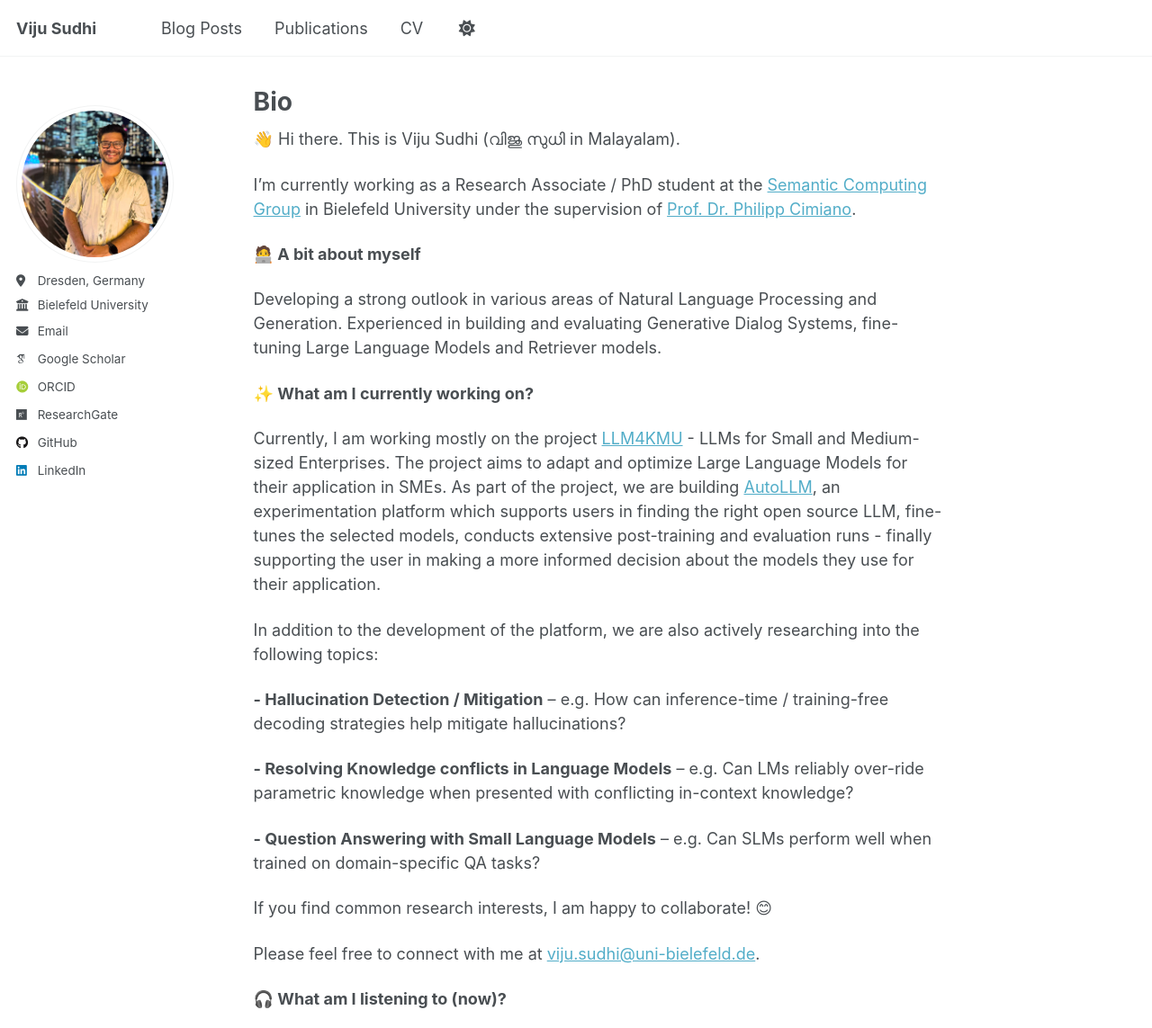
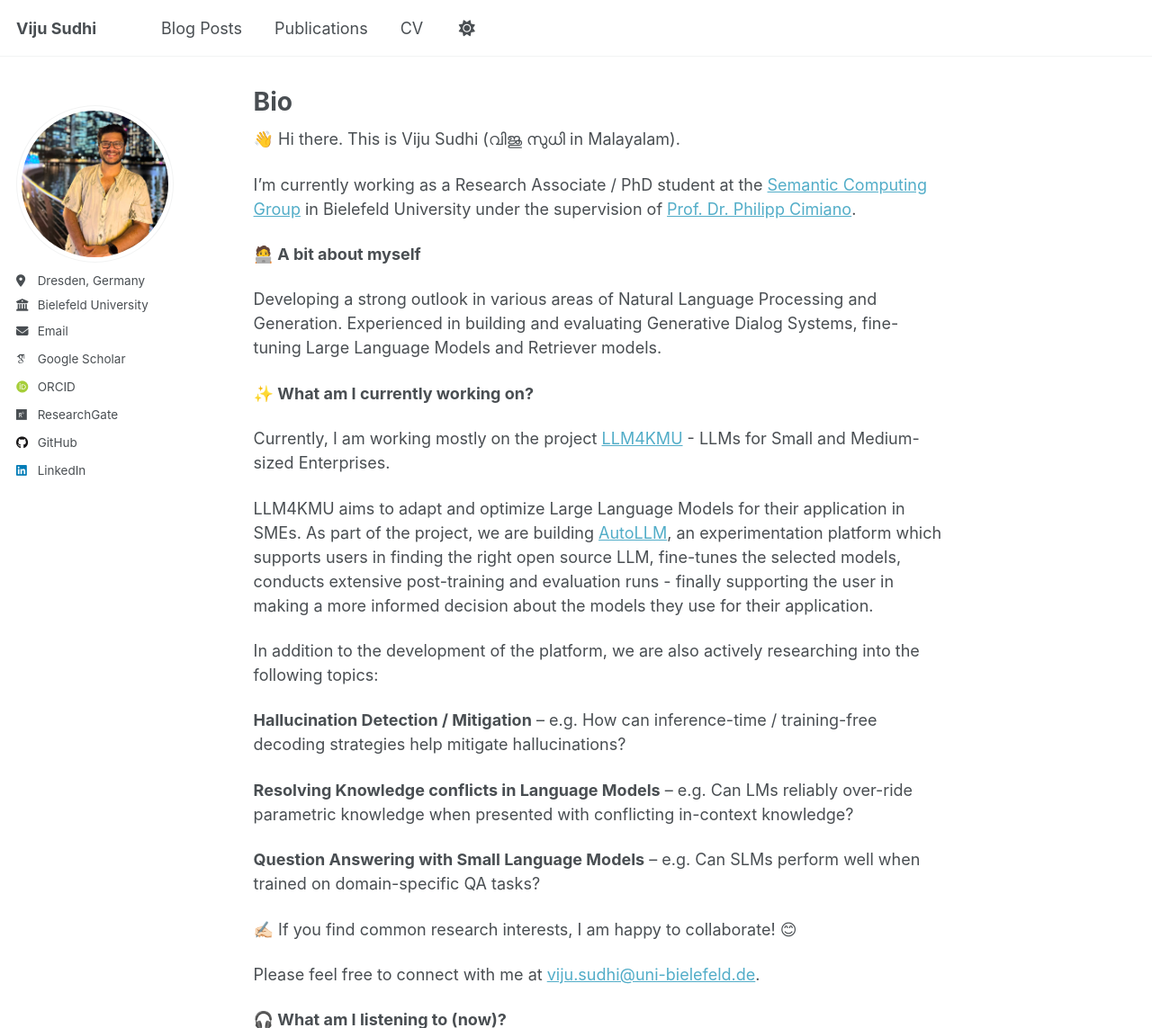
Before and after one commit to vijusudhi/vijusudhi.github.io, a Jekyll site: the page built from _pages/about.md, in a window 1280 px wide and 1400 px high, cut to the strip 0-1143 px from the top of the window. Shown: the whole strip at 90% size. Built offline with Jekyll 4.4.1, drawn with Linux system fonts in a browser that asks for light colours; some web fonts are replaced; a script that is not in the unit is left out.

Commit message:
Refactor about.md for clarity and structure
Reformat and clarify the description of the LLM4KMU project and related research topics.

```diff
--- a/_pages/about.md
+++ b/_pages/about.md
@@ -17,17 +17,19 @@ Developing a strong outlook in various areas of Natural Language Processing and
 
 **✨ What am I currently working on?**
 
-Currently, I am working mostly on the project [LLM4KMU](https://llm4kmu.de/) - LLMs for Small and Medium-sized Enterprises. The project aims to adapt and optimize Large Language Models for their application in SMEs. As part of the project, we are building [AutoLLM](https://github.com/ag-sc/autollm), an experimentation platform which supports users in finding the right open source LLM, fine-tunes the selected models, conducts extensive post-training and evaluation runs - finally supporting the user in making a more informed decision about the models they use for their application.
+Currently, I am working mostly on the project [LLM4KMU](https://llm4kmu.de/) - LLMs for Small and Medium-sized Enterprises.
+
+LLM4KMU aims to adapt and optimize Large Language Models for their application in SMEs. As part of the project, we are building [AutoLLM](https://github.com/ag-sc/autollm), an experimentation platform which supports users in finding the right open source LLM, fine-tunes the selected models, conducts extensive post-training and evaluation runs - finally supporting the user in making a more informed decision about the models they use for their application.
 
 In addition to the development of the platform, we are also actively researching into the following topics:
 
-**- Hallucination Detection / Mitigation** – e.g. How can inference-time / training-free decoding strategies help mitigate hallucinations?
+**Hallucination Detection / Mitigation** – e.g. How can inference-time / training-free decoding strategies help mitigate hallucinations?
 
-**- Resolving Knowledge conflicts in Language Models** – e.g. Can LMs reliably over-ride parametric knowledge when presented with conflicting in-context knowledge?
+**Resolving Knowledge conflicts in Language Models** – e.g. Can LMs reliably over-ride parametric knowledge when presented with conflicting in-context knowledge?
 
-**- Question Answering with Small Language Models** – e.g. Can SLMs perform well when trained on domain-specific QA tasks?
+**Question Answering with Small Language Models** – e.g. Can SLMs perform well when trained on domain-specific QA tasks?
 
-If you find common research interests, I am happy to collaborate! 😊
+✍🏻 If you find common research interests, I am happy to collaborate! 😊
 
 Please feel free to connect with me at [viju.sudhi@uni-bielefeld.de](mailto:viju.sudhi@uni-bielefeld.de).
 
```
